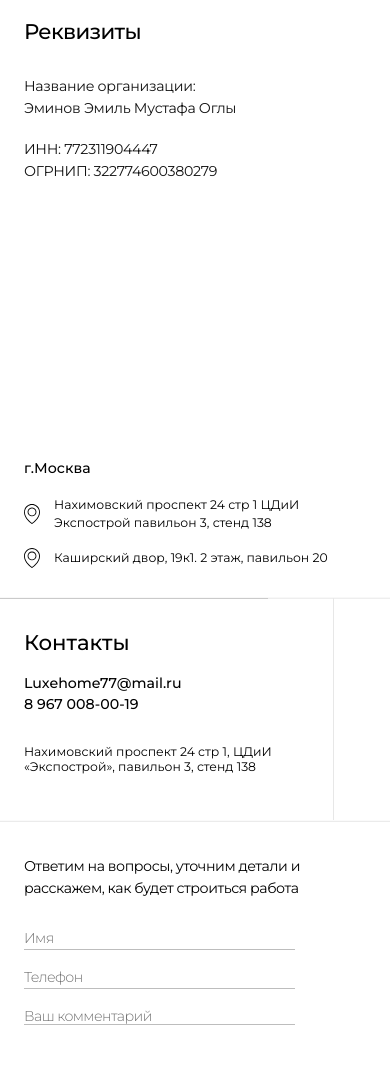
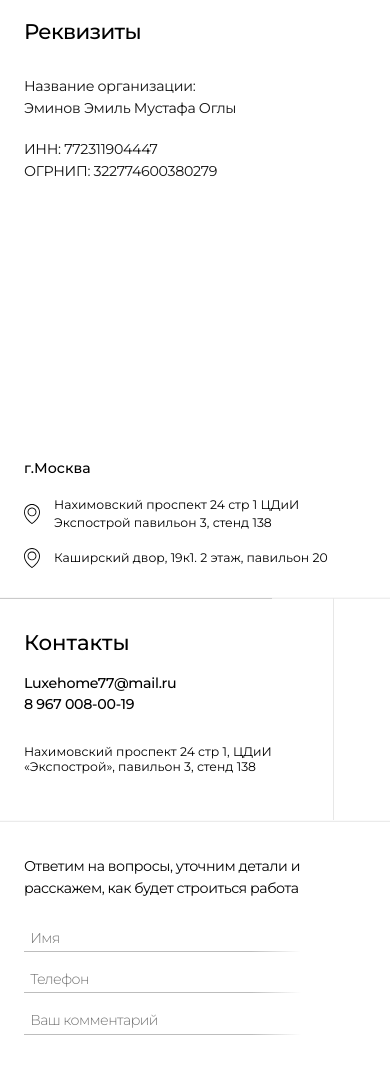
Before and after one commit to Beloff57/Luxehome-contacts, a plain HTML site: page index.html in a window 390 px wide. Shown: the top 1081 px of the page. Drawn offline with Linux system fonts and the light colour scheme.

Commit message:
Add files via upload

```diff
--- a/styles/style.css
+++ b/styles/style.css
@@ -194,6 +194,7 @@ body {
   font-size: 1vw;
   font-weight: 500;
   margin-bottom: 0.75vw;
+  letter-spacing: -0.02em;
 }
 
 .c-adress {
@@ -268,12 +269,21 @@ body {
 .bb-field input {
   width: 19.13vw;
   border: none;
-  border-bottom: 1px solid #BDBDBD;
   padding: 0.6vw 0;
   font-size: 0.95vw;
   outline: none;
-  background: transparent;
+  background-color: transparent;
   font-family: var(--montserrat);
+  --line-h: 1px;
+  background-image: linear-gradient(
+    to right,
+    #BDBDBD 0%,
+    #BDBDBD 82%,
+    rgba(189, 189, 189, 0) 100%
+  );
+  background-repeat: no-repeat;
+  background-size: 100% var(--line-h);
+  background-position: left bottom;
 }
 
 .bb-field label {
@@ -296,14 +306,23 @@ body {
 .bb-field textarea {
   width: 19.13vw;
   border: none;
-  border-bottom: 1px solid #BDBDBD;
   padding: 0.6vw 0;
   font-size: 0.95vw;
   outline: none;
   background: transparent;
   font-family: var(--montserrat);
   resize: none;
-  line-height: 50%;
+  line-height: normal;
+  --line-h: 1px;
+  background-image: linear-gradient(
+    to right,
+    #BDBDBD 0%,
+    #BDBDBD 82%,
+    rgba(189, 189, 189, 0) 100%
+  );
+  background-repeat: no-repeat;
+  background-size: 100% var(--line-h);
+  background-position: left bottom;
 }
 
 /* та же анимация label */
@@ -316,13 +335,16 @@ body {
 .bb-submit {
   margin-top: 1.5vw;
   align-self: flex-start;
-  padding: 0.8vw 2.4vw;
+  padding: 0.615vw 3.236vw;
   font-size: 0.95vw;
   background: transparent;
   border: 1px solid #000;
   border-radius: 2vw;
   cursor: pointer;
   transition: 0.3s ease;
+  font-weight: 500;
+  line-height: 114.2%;
+  letter-spacing: -0.03em;
 }
 
 .bb-submit:hover {
@@ -614,26 +636,44 @@ body {
 .bb-field input {
   width: 69.55vw;
   border: none;
-  border-bottom: 1px solid #BDBDBD;
-  padding: 0.6vw 0;
+  padding: 0.5vw 0 1.5vw 1.59vw;
   font-size: 3.64vw;
   outline: none;
   background: transparent;
   font-family: var(--montserrat);
   margin-bottom: 2vw;
+  --line-h: 1px;
+  background-image: linear-gradient(
+    to right,
+    #BDBDBD 0%,
+    #BDBDBD 82%,
+    rgba(189, 189, 189, 0) 100%
+  );
+  background-repeat: no-repeat;
+  background-size: 100% var(--line-h);
+  background-position: left bottom;
 }
 
 .bb-field textarea {
   width: 69.55vw;
   border: none;
-  border-bottom: 1px solid #BDBDBD;
-  padding: 0.6vw 0;
+  padding: 0.5vw 0 1.5vw 1.59vw;
   font-size: 3.64vw;
   outline: none;
   background: transparent;
   font-family: var(--montserrat);
   resize: none;
-  line-height: 100%;
+  line-height: normal;
+  --line-h: 1px;
+  background-image: linear-gradient(
+    to right,
+    #BDBDBD 0%,
+    #BDBDBD 82%,
+    rgba(189, 189, 189, 0) 100%
+  );
+  background-repeat: no-repeat;
+  background-size: 100% var(--line-h);
+  background-position: left bottom;
 }
 
 .bb-field label {
@@ -646,6 +686,7 @@ body {
   letter-spacing: -0.04em;
   pointer-events: none;
   transition: 0.3s ease;
+  padding-left: 1.59vw;
 }
 
 /* анимация label */
@@ -657,7 +698,7 @@ body {
 .bb-submit {
   margin-top: 12vw;
         align-self: flex-start;
-        padding: 1.2vw 5.4vw;
+        padding: 2.13vw 11.05vw;
         font-size: 3.64vw;
         background: transparent;
         border: 1px solid #000;
```
